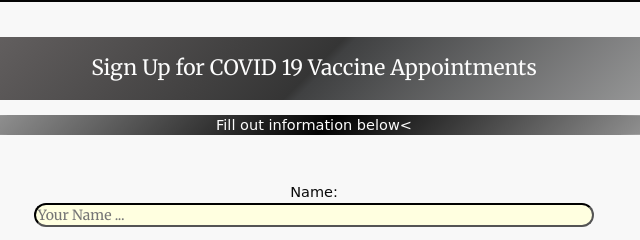
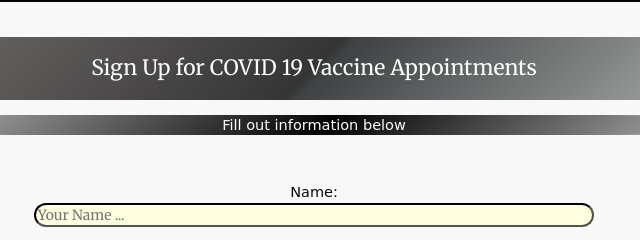
Before and after one commit to ITMD-362-mmehrjoo/Project-1, a plain HTML site: page index.html in a window 1280 px wide. Shown: the part 156-396 px from the top of the page, 326-966 px from the left. Drawn offline with nearby package versions, Linux system fonts and the light colour scheme.

Commit message:
fix index file issue

```diff
--- a/index.html
+++ b/index.html
@@ -29,7 +29,7 @@
 
     <main id="content">
       <h1>Sign Up for COVID 19 Vaccine Appointments</h1>
-      <p>Fill out information below<</p>
+      <p>Fill out information below</p>
 
       <form id="form-one" method="GET" autocomplete="on" action="#null" onsubmit= "return validationEvent()">
         <fieldset>
```
